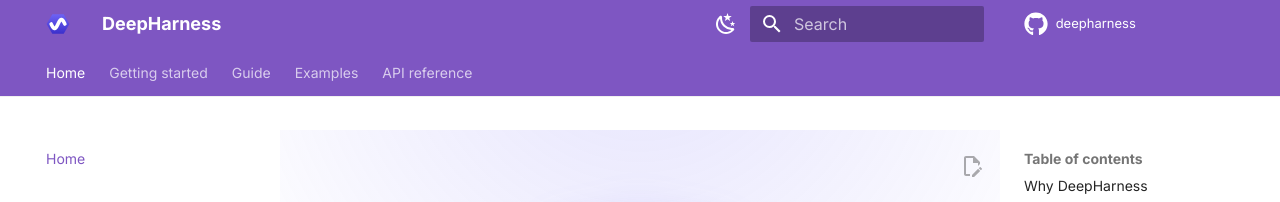
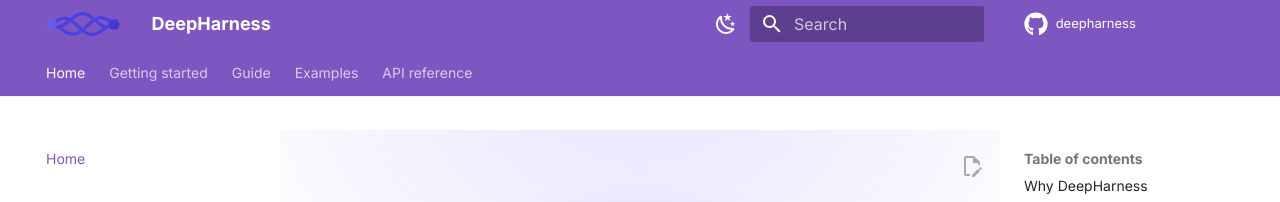
Before and after one commit to sayedshaun/deepharness, an MkDocs documentation site: the page built from docs/index.md, in a window 1280 px wide. Shown: the top 202 px of the page. Built offline with MkDocs 1.6.1 and Material for MkDocs 9.7.7, drawn with Linux system fonts in a browser that asks for light colours; comment, search, counter and statistics services are not loaded.

Commit message:
docs: use the braid logo in the site header

```diff
--- a/mkdocs.yml
+++ b/mkdocs.yml
@@ -7,7 +7,7 @@ edit_uri: edit/main/docs/
 
 theme:
   name: material
-  logo: assets/mark.svg
+  logo: assets/logo.svg
   favicon: assets/mark.svg
   icon:
     repo: fontawesome/brands/github
```
